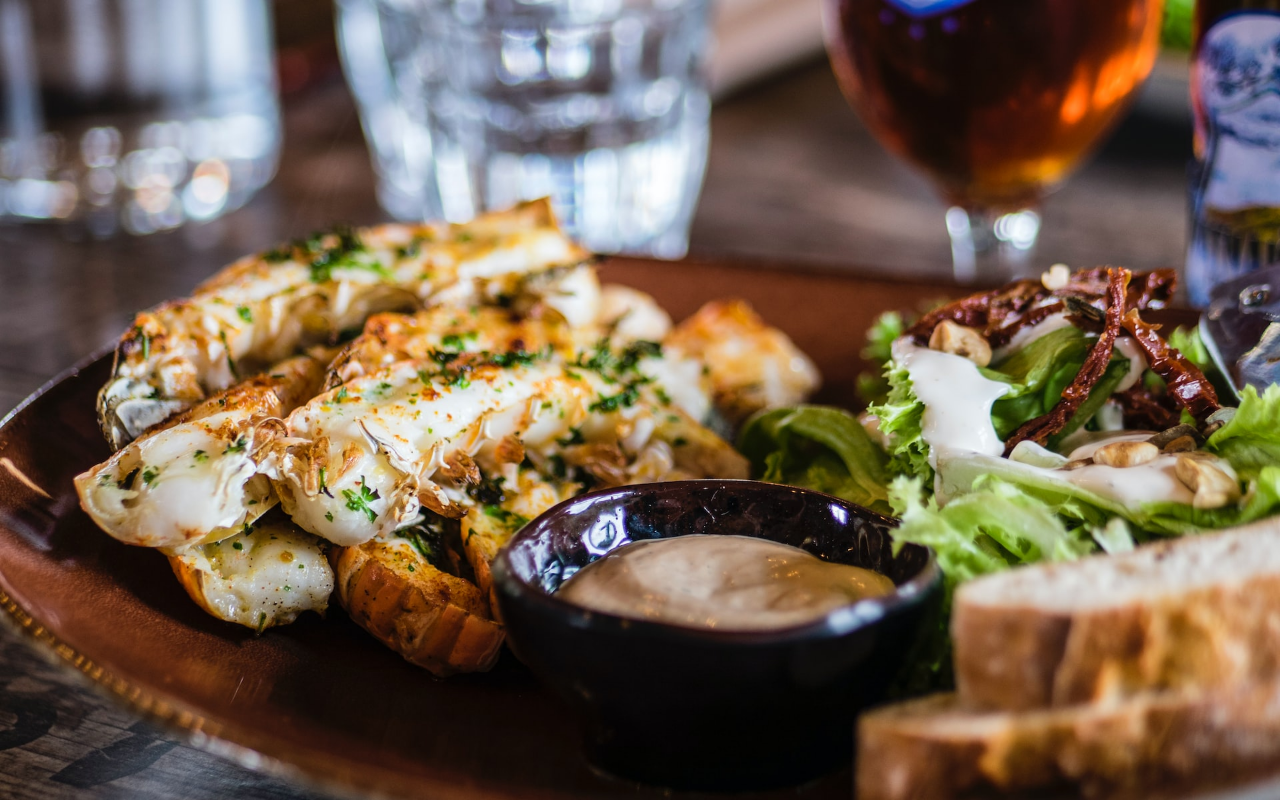
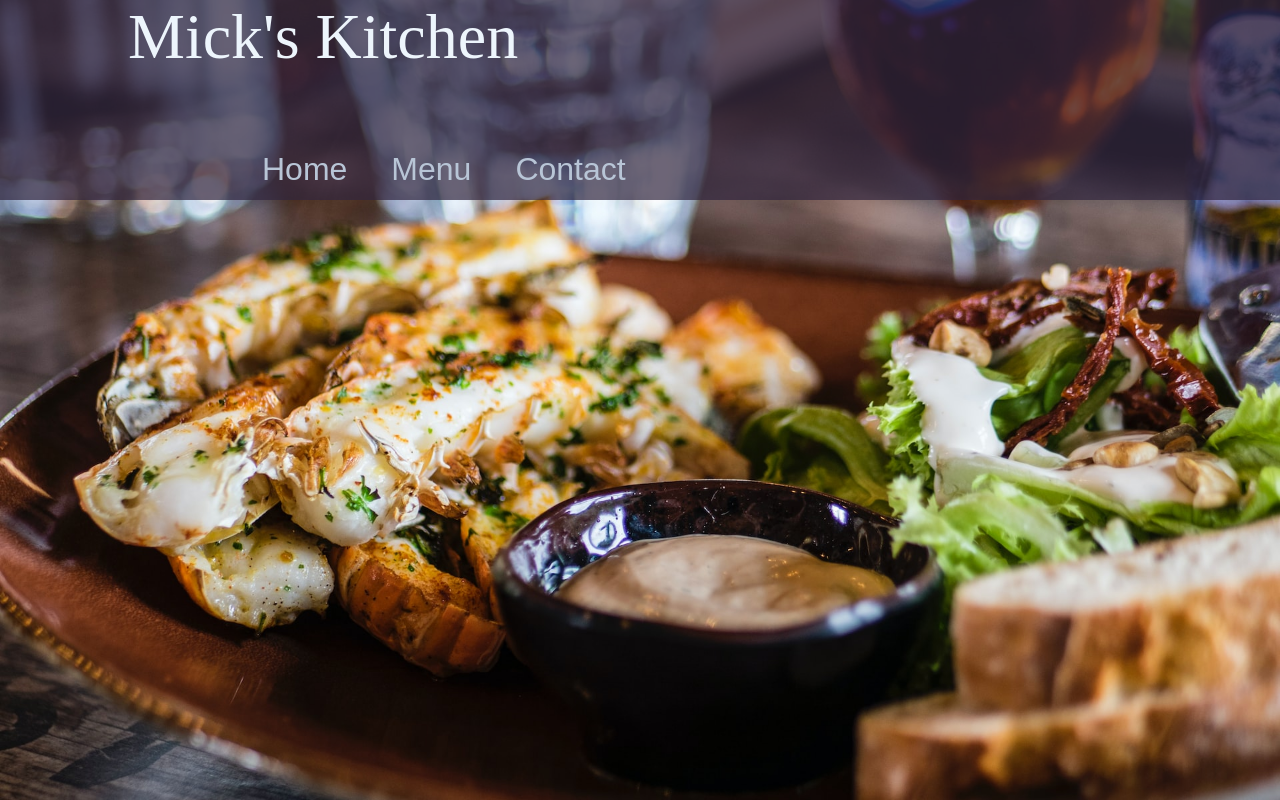
Before and after one commit to MickFrog/restaurant, a plain HTML site: page index.html in a window 1280 px wide. Drawn offline with Linux system fonts and the light colour scheme; a web font is replaced by a local one.

Commit message:
Add heading content

```diff
--- a/index.html
+++ b/index.html
@@ -13,7 +13,12 @@
     <body>
         <div id="content">
             <div class="heading">
-
+                <div class="name">Mick's Kitchen</div>
+                <div class="tabs">
+                    <button id="homeBtn">Home</button>
+                    <button id="menuBtn">Menu</button>
+                    <button id="contBtn">Contact</button>
+                </div>
             </div>
 
             <div class="greeting">
--- a/style.css
+++ b/style.css
@@ -20,3 +20,38 @@
     display: grid;
     grid-template-rows: 2fr 5fr 1fr;
 }
+
+.heading {
+    display: grid;
+    gap: 1rem;
+    grid-template-rows: 2fr 1fr;
+    background-color: rgba(49, 38, 62, 0.7);
+
+}
+
+.name {
+    color: #EDF5FC;
+    font-size: 4rem;
+    margin-left: 10%;
+}
+
+.tabs {
+    display: flex;
+    flex-flow: row wrap;
+    gap: 2rem;
+
+    margin-left: 20%;
+}
+
+.tabs > button {
+    background-color: transparent;
+    outline: none;
+    border: 0px;
+    font-size: 2rem;
+    color: #B8C5D6;
+
+}
+
+.tabs > button:hover {
+    border-bottom: 4px solid black;
+}
```
